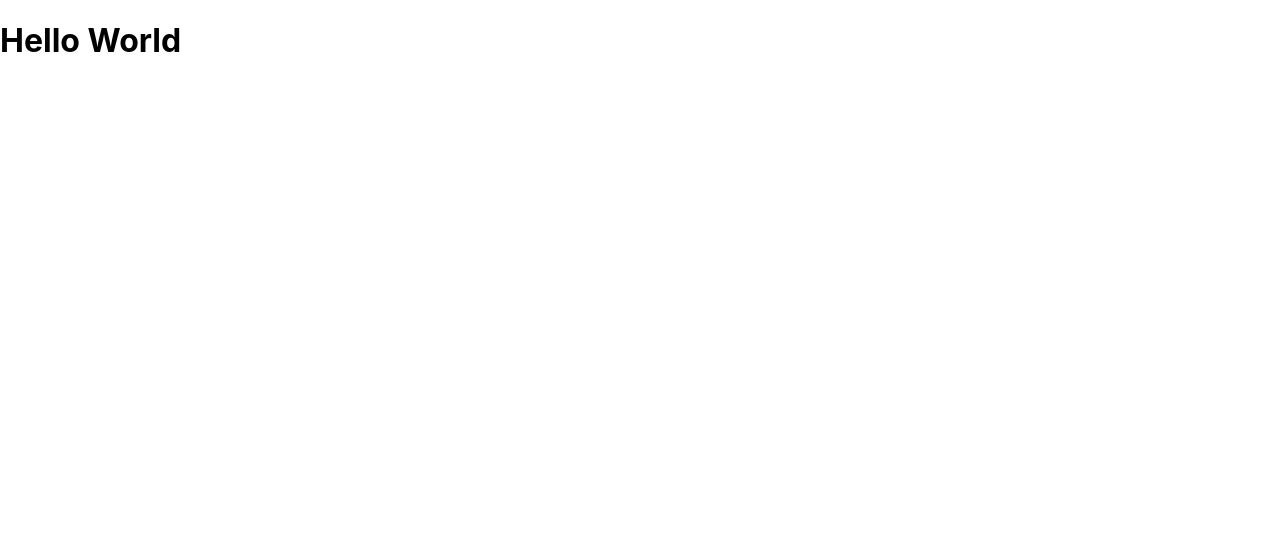
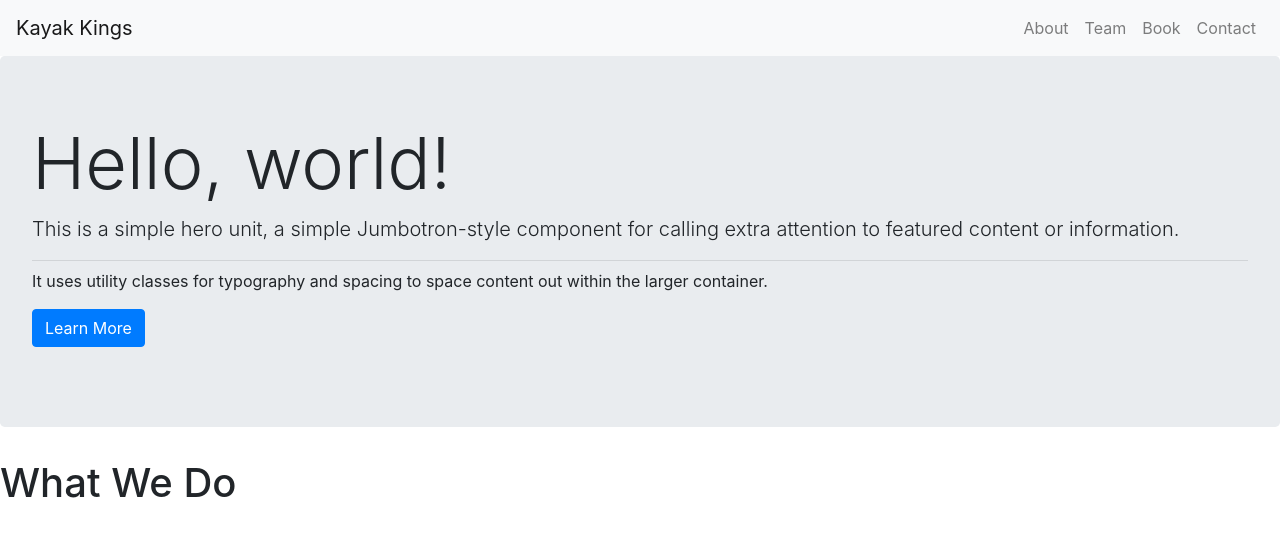
Before and after one commit to Kayak-Kings/Kayak-Kings-Frontend, a React (Create React App) app: page / in a window 1280 px wide. Shown: the top 536 px of the page. Built offline with nearby package versions, Linux system fonts and the light colour scheme.

Commit message:
added navigation, header, and about components

```diff
--- a/package.json
+++ b/package.json
@@ -6,9 +6,11 @@
     "@testing-library/jest-dom": "^5.11.4",
     "@testing-library/react": "^11.1.0",
     "@testing-library/user-event": "^12.1.10",
+    "bootstrap": "^4.5.3",
     "react": "^17.0.1",
     "react-dom": "^17.0.1",
     "react-scripts": "4.0.0",
+    "reactstrap": "^8.6.0",
     "web-vitals": "^0.2.4"
   },
   "scripts": {
--- a/src/App.js
+++ b/src/App.js
@@ -1,11 +1,15 @@
 import React, { Component } from 'react'
-import Homepage from './Homepage'
+import Navigation from './Components/Navigation'
+import Header from './Components/Header'
+import About from './Components/About'
 
 class App extends Component {
   render() {
     return (
       <div>
-        <Homepage />
+        <Navigation />
+        <Header />
+        <About />
       </div>
 
     )
--- a/src/Homepage.js
+++ b/src/Components/About.js
@@ -1,13 +1,13 @@
 import React, { Component } from 'react'
 
-class Homepage extends Component{
+class About extends Component{
   render(){
     return(
       <div>
-        <h1>Hello World</h1>
+        <h1> What We Do</h1>
       </div>
     )
   }
 }
 
-export default Homepage
+export default About
--- /dev/null
+++ b/src/Components/Header.js
@@ -0,0 +1,23 @@
+import React, { Component } from 'react'
+import { Jumbotron, Button } from 'reactstrap';
+
+
+class Header extends Component{
+  render(){
+    return(
+      <div>
+        <Jumbotron>
+          <h1 className="display-3">Hello, world!</h1>
+          <p className="lead">This is a simple hero unit, a simple Jumbotron-style component for calling extra attention to featured content or information.</p>
+          <hr className="my-2" />
+          <p>It uses utility classes for typography and spacing to space content out within the larger container.</p>
+          <p className="lead">
+            <Button color="primary">Learn More</Button>
+          </p>
+        </Jumbotron>
+      </div>
+    )
+  }
+}
+
+export default Header
--- /dev/null
+++ b/src/Components/Navigation.js
@@ -0,0 +1,36 @@
+import React, { Component } from 'react'
+import {
+  Navbar,
+  NavbarBrand,
+  Nav,
+  NavItem,
+  NavLink,
+} from 'reactstrap';
+
+class Navigation extends Component{
+  render(){
+    return(
+      <div>
+        <Navbar color="light" light expand="md">
+          <NavbarBrand href="/">Kayak Kings</NavbarBrand>
+            <Nav className="ml-auto" navbar>
+              <NavItem>
+                <NavLink href="#">About</NavLink>
+              </NavItem>
+              <NavItem>
+                <NavLink href="#">Team</NavLink>
+              </NavItem>
+              <NavItem>
+                <NavLink href="#">Book</NavLink>
+              </NavItem>
+              <NavItem>
+                <NavLink href="#">Contact</NavLink>
+              </NavItem>
+            </Nav>
+        </Navbar>
+      </div>
+    )
+  }
+}
+
+export default Navigation
--- a/src/index.js
+++ b/src/index.js
@@ -3,6 +3,7 @@ import ReactDOM from 'react-dom';
 import './index.css';
 import App from './App';
 import reportWebVitals from './reportWebVitals';
+import 'bootstrap/dist/css/bootstrap.min.css';
 
 ReactDOM.render(
   <React.StrictMode>
```
Also changed, not shown: 1 other file (tests, documents, lock files or other folders).
